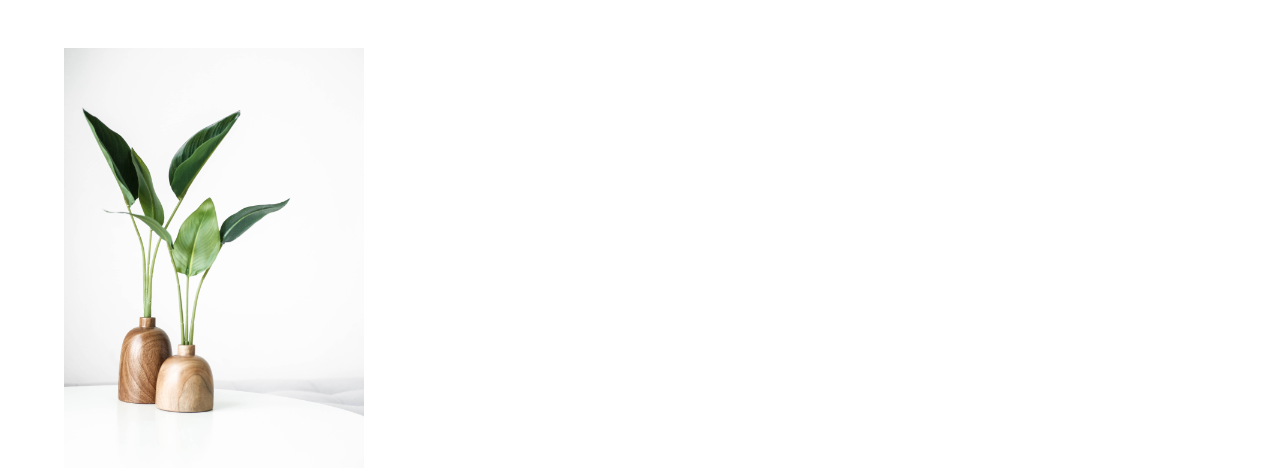
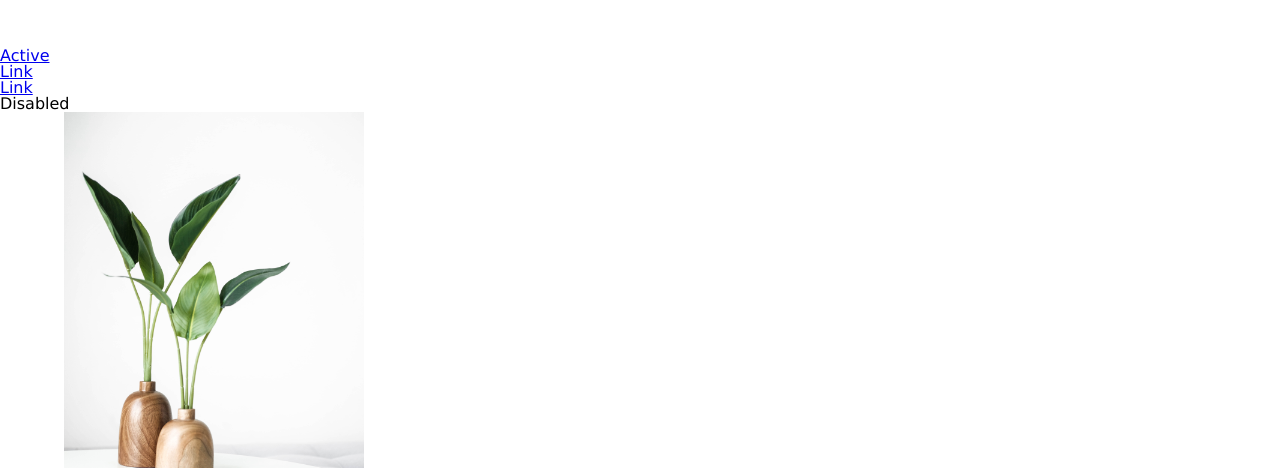
Before and after one commit to JRojasEvens/Desafio6v2, a plain HTML site: page index.html in a window 1280 px wide. Shown: the part 336-804 px from the top of the page. Drawn offline with Linux system fonts and the light colour scheme.

Commit message:
commit JR

```diff
--- a/index.html
+++ b/index.html
@@ -10,10 +10,26 @@
     <link rel="stylesheet" href="./assets/CSS/style.css">
 </head>
 <body>
+
     <div class="header">
         <h1><strong>Deco</strong>Plantas</h1>
         <p>Plantas decorativas para tu hogar</p>
     </div>
+    <ul class="nav justify-content-end">
+        <li class="nav-item">
+          <a class="nav-link active" aria-current="page" href="#">Active</a>
+        </li>
+        <li class="nav-item">
+          <a class="nav-link" href="#">Link</a>
+        </li>
+        <li class="nav-item">
+          <a class="nav-link" href="#">Link</a>
+        </li>
+        <li class="nav-item">
+          <a class="nav-link disabled">Disabled</a>
+        </li>
+      </ul
+
 
     <div class="main">
         <table class="table">
```
